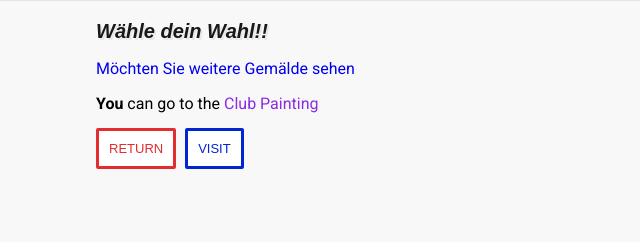
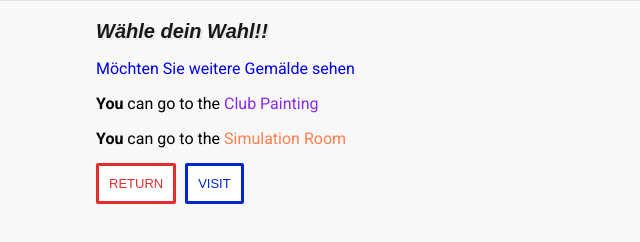
Before and after one commit to Joao-M-Bastos/supersimple-website, a plain HTML site: page whiteRoom.html in a window 1280 px wide. Shown: the part 80-322 px from the top of the page, without its empty margins (0-640 px from the left). Drawn offline with Linux system fonts and the light colour scheme.

Commit message:
New Possible room

```diff
--- a/whiteRoom.html
+++ b/whiteRoom.html
@@ -30,6 +30,10 @@
             <strong>You</strong> can go to the <span><a href="clubPainting.html" class="span-clubPainting">Club Painting</a></span>
         </p>
 
+        <p class="text-whiteRoom-locomover">
+            <strong>You</strong> can go to the <span ><a href="quietRoom.html" class="span-whiteRoom" >Simulation Room</a></span>
+        </p>
+
 		<a class="button-return" href="index.html">RETURN</a>
 		<a class="button-visit" href="clubPainting.html">VISIT</a>
 
```
Also changed, not shown: index.html (+1 -3 lines).
